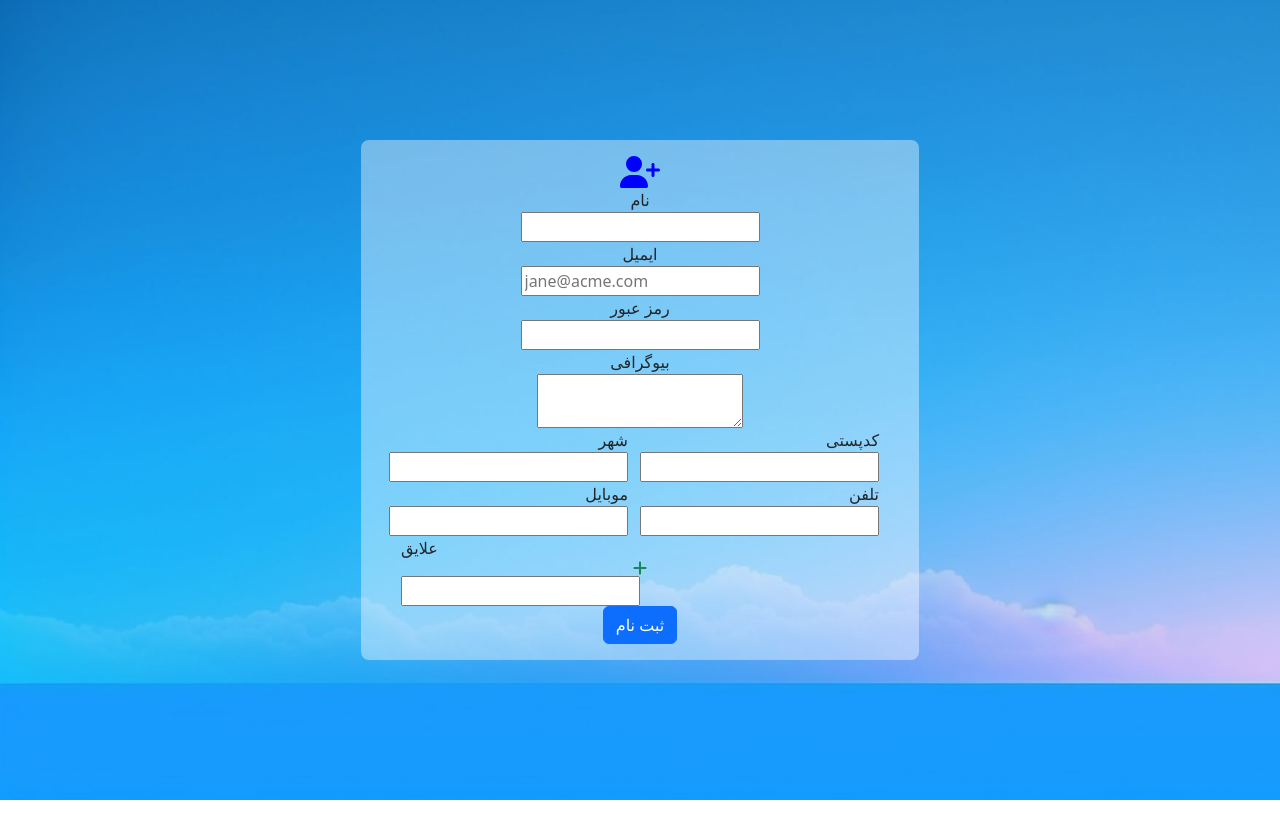
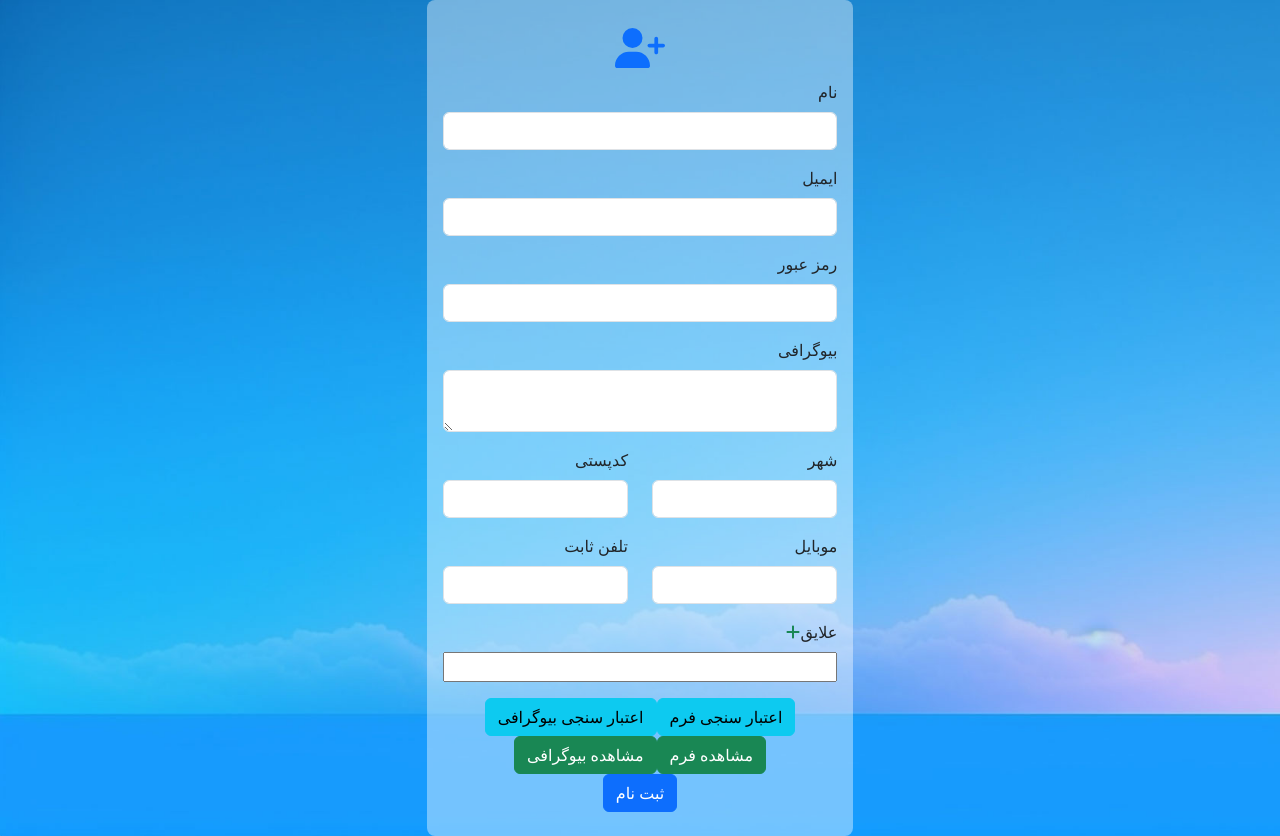
Before and after one commit to ali-ghavidel/formik, a React (Create React App) app: page / in a window 1280 px wide. Before the commit the page ends 800 px from the top, so only its background shows below. Built offline with nearby package versions, Linux system fonts and the light colour scheme.

Commit message:
formik custom error and settouched and etc

```diff
--- a/public/index.html
+++ b/public/index.html
@@ -1,5 +1,5 @@
 <!DOCTYPE html>
-<html lang="en">
+<html lang="fa" dir="rtl">
   <head>
     <meta charset="utf-8" />
     <link rel="icon" href="%PUBLIC_URL%/favicon.ico" />
--- a/src/components/App.css
+++ b/src/components/App.css
@@ -9,3 +9,8 @@
   border-radius: 0.5rem;
   padding: 1rem;
 }
+.auth_box{
+  background-color: rgba(255, 255, 255, 0.4);
+  border-radius: 0.5rem;
+  padding: 1rem;
+}
--- a/src/components/form/FavoritesField.jsx
+++ b/src/components/form/FavoritesField.jsx
@@ -1,22 +1,24 @@
 import { FontAwesomeIcon } from '@fortawesome/react-fontawesome';
 import { faPlus, faTimes } from '@fortawesome/free-solid-svg-icons'
-import { Field } from 'formik';
+import { ErrorMessage, Field } from 'formik';
 import React from 'react';
+import PersonalError from './PersonalError';
 
 
 const FavoritesField = (props) => {
-    console.log(props);
-    const { push, form, remove} = props;
+    // console.log(props);
+    const { push, form, remove } = props;
     const { favorites } = form.values;
     return (
         <>
-            <FontAwesomeIcon icon={faPlus} className="text-success " onClick={()=>push('')} />
-            {favorites.map((f,index)=>{
-                return(
-                <div key={index}>
-                <Field type="text" name={`favorites[${index}]`} />
-                {favorites.length > 1 ? <FontAwesomeIcon icon={faTimes} onClick={()=>remove(index)} /> : null}
-                </div>
+            <FontAwesomeIcon icon={faPlus} className="text-success d-inline" onClick={() => push('')} />
+            {favorites.map((f, index) => {
+                return (
+                    <div key={index} className='w-100 position-relative' >
+                        <Field type="text" name={`favorites[${index}]`} className="w-100" />
+                        {favorites.length > 1 ? <FontAwesomeIcon icon={faTimes} onClick={() => remove(index)} className='text-white text-bg-danger rounded-circle' style={{ position: "absolute", left: "4px", top: "4px" }} /> : null}
+                        <ErrorMessage name={`favorites[${index}]`} component={PersonalError} />
+                    </div>
                 )
             })}
         </>
--- /dev/null
+++ b/src/components/form/PersonalError.jsx
@@ -0,0 +1,11 @@
+import React from 'react';
+
+const PersonalError = (props) => {
+    return (
+        <div className='text-danger text-center'>
+            {props.children}
+        </div>
+    );
+}
+
+export default PersonalError;
--- a/src/components/form/RegisterForm.jsx
+++ b/src/components/form/RegisterForm.jsx
@@ -1,72 +1,116 @@
 import React from 'react';
-import { FontAwesomeIcon} from '@fortawesome/react-fontawesome';
+import { FontAwesomeIcon } from '@fortawesome/react-fontawesome';
 import { faUserPlus } from '@fortawesome/free-solid-svg-icons';
 import { ErrorMessage, FastField, Formik, Form, FieldArray } from 'formik';
-import { initialValues, onSubmit, validationSchema} from './formik'
+import { initialValues, onSubmit, validationSchema } from './formik'
 import '../App.css';
 import FavoritesField from './FavoritesField';
+import PersonalError from './PersonalError';
 
 const RegisterForm = () => {
+
+    const validateBio = (value) => {
+        let error;
+        if (!value) {
+            error = "این فیلد اجباری است!";
+        } else if (!/^[\u0600-\u06FF\-s0-9a-zA-Z]+$/.test(value)) {
+            error = "لطفا قالب نوشتاری را رعایت کنید"
+        }
+        return error;
+    }
+
+
     return (
-        <Formik initialValues={initialValues} onSubmit={onSubmit} validationSchema={validationSchema}>
-                <Form className='form d-flex flex-column align-items-center justify-content-center'>
-                    <FontAwesomeIcon icon={faUserPlus} color='blue' fontSize="2rem" />
-                    <label htmlFor='name'>نام</label>
-                    <FastField type='text' id='name' name="name" />
-                    <ErrorMessage name='name'>
-                        {(msg)=>{
-                            return( <div className='text-danger'>{msg}</div> );
-                        }}
-                    </ErrorMessage>
-                    <label htmlFor='email'>ایمیل</label>
-                    <FastField type='email' id='email' name="email" placeholder="jane@acme.com" />
-                    <ErrorMessage name='email' className='text-danger' />
-                    <label htmlFor='pass'>رمز عبور</label>
-                    <FastField type='password' id='pass' name="pass" />
-                    <ErrorMessage name='pass' className='text-danger' />
-                    <label htmlFor='bio'>بیوگرافی</label>
-                    <FastField type='text' id='bio' name="bio" component="textarea" />
 
-                    <div className='container row d-flex justify-content-center align-items-center'>
-                        <div className='col-6 d-flex flex-column align-items-end'>
-                            <label htmlFor='city'>شهر</label>
-                            <FastField type='password' id='city' name="address.city" />
-                            <ErrorMessage name='address.city' className='text-danger' />
+        <div className='auth_container container-fluid d-flex justify-content-center align-items-center w-100 h-100-vh p-0'>
+            <div className="row w-100 justify-content-center align-items-center">
+                <Formik initialValues={initialValues} onSubmit={onSubmit} validationSchema={validationSchema} validateOnChange={false} >
+
+                    {(formik) => {
+                        return (
+                            <div className='auth_box col-11 col-md-8 col-lg-6 col-xl-4 py-4 px-3'>
+                                <Form>
+                                    <h1 className='text-center'>
+                                        <FontAwesomeIcon icon={faUserPlus} className='text-primary' />
+                                    </h1>
+                                    <div className="mb-3">
+                                        <label htmlFor="name" className="form-label">نام</label>
+                                        <FastField type="text" className="form-control" id="name" name='name' />
+                                        <ErrorMessage name='name' component={PersonalError} />
                                     </div>
-                        <div className='col-6 d-flex flex-column align-items-end'>
-                            <label htmlFor='postalcode'>کدپستی</label>
-                            <FastField type='text' id='postalcode' name="address.postalcode" />
-                            <ErrorMessage name='address.postalcode' className='text-danger' />
+                                    <div className="mb-3">
+                                        <label htmlFor="email" className="form-label">ایمیل</label>
+                                        <FastField type="email" className="form-control" id="email" name='email' />
+                                        <ErrorMessage name='email' component={PersonalError} />
+                                    </div>
+                                    <div className="mb-3">
+                                        <label htmlFor="password" className="form-label">رمز عبور</label>
+                                        <FastField type="password" className="form-control" id="password" name='password' />
+                                        <ErrorMessage name='password' component={PersonalError} />
+                                    </div>
+                                    <div className="mb-3">
+                                        <label htmlFor="bio" className="form-label">بیوگرافی</label>
+                                        <FastField type="text" className="form-control" id="bio" name='bio' component="textarea" validate={validateBio} />
+                                        <ErrorMessage name='bio' component={PersonalError} />
+                                    </div>
+                                    <div className='row'>
+                                        <div className="mb-3 col-6">
+                                            <label htmlFor="city" className="form-label">شهر</label>
+                                            <FastField type="text" className="form-control" id="city" name='address.city' />
+                                            <ErrorMessage name='address.city' component={PersonalError} />
+                                        </div>
+                                        <div className="mb-3 col-6">
+                                            <label htmlFor="postalcode" className="form-label">کدپستی</label>
+                                            <FastField type="text" className="form-control" id="postalcode" name='address.postalcode' />
+                                            <ErrorMessage name='address.postalcode' component={PersonalError} />
                                         </div>
                                     </div>
 
-                    <div className='container row d-flex justify-content-center align-items-center'>
-                        <div className='col-6 d-flex flex-column align-items-end'>
-                            <label htmlFor='mobile'>موبایل</label>
-                            <FastField type='password' id='mobile' name="phone[0]" />
-                            <ErrorMessage name='phone[0]' className='text-danger' />
+                                    <div className='row'>
+                                        <div className="mb-3 col-6">
+                                            <label htmlFor="mobile" className="form-label">موبایل</label>
+                                            <FastField type="text" className="form-control" id="mobile" name='phone[0]' />
+                                            <ErrorMessage name='phone[0]' component={PersonalError} />
                                         </div>
-                        <div className='col-6 d-flex flex-column align-items-end'>
-                            <label htmlFor='phone'>تلفن</label>
-                            <FastField type='text' id='phone' name="phone[1]" />
-                            <ErrorMessage name='phone[1]' className='text-danger' />
+                                        <div className="mb-3 col-6">
+                                            <label htmlFor="phone" className="form-label">تلفن ثابت</label>
+                                            <FastField type="text" className="form-control" id="phone" name='phone[1]' />
+                                            <ErrorMessage name='phone[1]' component={PersonalError} />
                                         </div>
                                     </div>
 
-                    <div className='container row d-flex justify-content-center align-items-center'>
-                            <label htmlFor='favs'>علایق</label>
-                            <FieldArray name='favorites'>
-                                {(props)=>{
-                                    // console.log("field arr: ");
-                                    // console.log(props)
+                                    <div className="mb-3">
+                                        <label htmlFor="favs" className="form-label">علایق</label>
+                                        <FieldArray name='favorites' id="favs" >
+                                            {(props) => {
                                                 return <FavoritesField {...props} />
                                             }}
                                         </FieldArray>
                                     </div>
 
-                    <button type='submit' className='btn btn-primary'>ثبت نام</button>
+                                    <div className='text-center w-100'>
+                                        <button type="button" onClick={() => formik.validateForm()} className="btn btn-info">اعتبار سنجی فرم</button>
+                                        <button type="button" onClick={() => formik.validateField('bio')} className="btn btn-info">اعتبار سنجی بیوگرافی</button>
+                                    </div>
+                                    <div className='text-center w-100'>
+                                        <button type="button" onClick={() => formik.setTouched({
+                                            name: true,
+                                            email: true
+                                        })} className="btn btn-success">مشاهده فرم</button>
+                                        <button type="button" onClick={() => formik.setFieldTouched('bio')} className="btn btn-success">مشاهده بیوگرافی</button>
+                                    </div>
+
+                                    <div className='text-center w-100'>
+                                        <button type="submit" className="btn btn-primary">ثبت نام</button>
+                                    </div>
                                 </Form>
+                            </div>
+                        )
+                    }}
+
                 </Formik>
+            </div>
+        </div>
     );
     // const formik = useFormik({
     //     initialValues,
--- a/src/components/form/formik.js
+++ b/src/components/form/formik.js
@@ -2,43 +2,46 @@ import * as Yup from 'yup';
 export const initialValues = {
     name: '',
     email: '',
-    pass: '',
+    password: '',
     bio: '',
     address: {
         city: '',
         postalcode: ''
     },
-    phone: ["",""],
+    phone: ["", ""],
     favorites: [""]
 }
-export const onSubmit =  (values) => {
+export const onSubmit = (values) => {
     console.log("submit: ");
     console.log(values);
 }
-export const validate = (values)=> {
+export const validationSchema = Yup.object({
+    name: Yup.string().required("لطفا نام را وارد کنید"),
+    email: Yup.string().required("لطفا ایمیل را وارد کنید").email("لطفا از ایمیل صحیح استفاده کنید"),
+    password: Yup.string().required("لطفا رمز عبور را وارد کنید").min(8, 'رمز عبور باید حداقل 8 کاراکتر باشد'),
+    address: Yup.object({
+        city: Yup.string().required("لطفا شهر را وارد کنید"),
+        postalcode: Yup.string().required("لطفا کدپستی را وارد کنید"),
+    }),
+    phone: Yup.array().of(Yup.string().required("لطفا این قسمت را وارد کنید")),
+    favorites: Yup.array().of(Yup.string().required("لطفا این قسمت را وارد کنید"))
+})
+
+//
+export const validate = (values) => {
     let errors = {};
-    if(!values.name){
+    if (!values.name) {
         errors.name = "لطفا نام را وارد کنید"
     }
-    if(!values.email){
+    if (!values.email) {
         errors.email = "لطفا ایمیل را وارد کنید"
-    }else if(!/^[a-zA-Z0-9._-]+@[a-zA-Z0-9.-]+\.[a-zA-Z]{2,4}$/.test(values.email)){
+    } else if (!/^[a-zA-Z0-9._-]+@[a-zA-Z0-9.-]+\.[a-zA-Z]{2,4}$/.test(values.email)) {
         errors.email = "لطفا از ایمیل صحیح استفاده کنید"
     }
-    if(!values.pass){
+    if (!values.pass) {
         errors.pass = "لطفا رمز عبور را وارد کنید"
-    }else if(!/^(?=.*[0-9])(?=.*[!@#$%^&*])[a-zA-Z0-9!@#$%^&*]{6,16}$/.test(values.pass)){
+    } else if (!/^(?=.*[0-9])(?=.*[!@#$%^&*])[a-zA-Z0-9!@#$%^&*]{6,16}$/.test(values.pass)) {
         errors.pass = "رمز عبور باید حداقل یک عدد و یک کاراکتر خاص داشته باشد"
     }
     return errors;
 }
-export const validationSchema = Yup.object({
-    name: Yup.string().required("لطفا نام را وارد کنید"),
-    email: Yup.string().required("لطفا ایمیل را وارد کنید").email("لطفا از ایمیل صحیح استفاده کنید"),
-    pass: Yup.string().required("لطفا رمز عبور را وارد کنید").min(8, 'رمز عبور باید حداقل 8 کاراکتر باشد'),
-    address: Yup.object({
-        city: Yup.string().required("لطفا شهر را وارد کنید"),
-        postalcode: Yup.string().required("لطفا کدپستی را وارد کنید"),
-    }),
-    phone: Yup.array().of(Yup.string().required("لطفا این قسمت را وارد کنید"))
-})
--- a/src/index.css
+++ b/src/index.css
@@ -2,5 +2,5 @@ body, #root{
   padding: 0;
   margin: 0;
   width: 100%;
-  height: 100vh;
+  height: 100%;
 }
```
Lines whose indentation alone changed are shown as unchanged.
